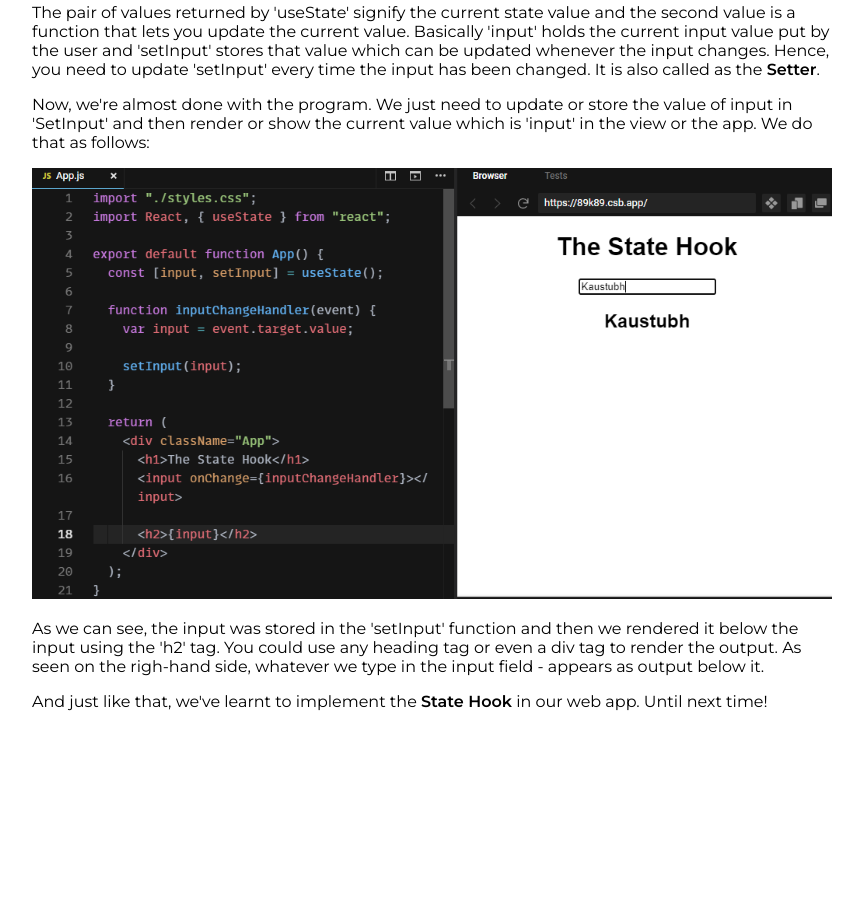
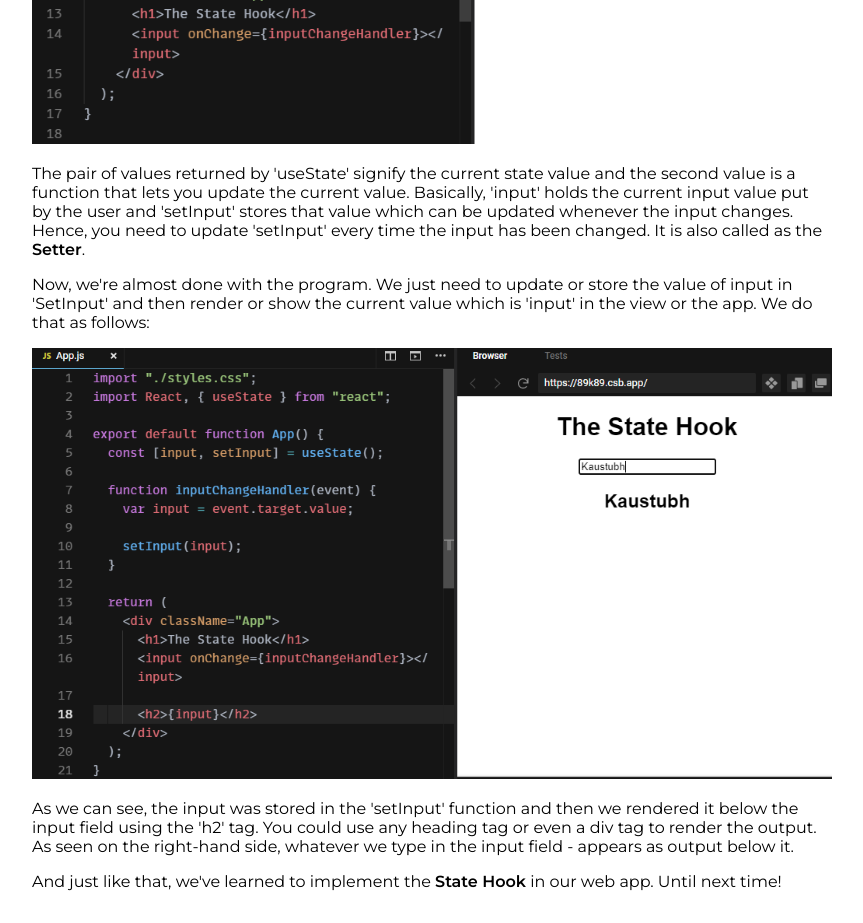
Before and after one commit to KaustubhM1997/blog-use-state, a plain HTML site: page index.html in a window 1280 px wide. Shown: the part 4444-5367 px from the top of the page, without its empty margins (208-1071 px from the left). Before the commit the page ends 5187 px from the top, so only its background shows below. Drawn offline with Linux system fonts and the light colour scheme.

Commit message:
fix: typo

```diff
--- a/index.html
+++ b/index.html
@@ -101,15 +101,15 @@
 
             <img class="img-secondary" src="images/image8.PNG">
 
-            <p>The pair of values returned by 'useState' signify the current state value and the second value is a function that lets you update the current value. Basically 'input' holds the current input value put by the user and 'setInput' stores that value which can be updated whenever the input changes. Hence, you need to update 'setInput' every time the input has been changed. It is also called as the <strong>Setter</strong>.</p>
+            <p>The pair of values returned by 'useState' signify the current state value and the second value is a function that lets you update the current value. Basically, 'input' holds the current input value put by the user and 'setInput' stores that value which can be updated whenever the input changes. Hence, you need to update 'setInput' every time the input has been changed. It is also called as the <strong>Setter</strong>.</p>
 
             <p>Now, we're almost done with the program. We just need to update or store the value of input in 'SetInput' and then render or show the current value which is 'input' in the view or the app. We do that as follows: </p>
 
             <img class="img-secondary" src="images/image9.PNG">
 
-            <p>As we can see, the input was stored in the 'setInput' function and then we rendered it below the input using the 'h2' tag. You could use any heading tag or even a div tag to render the output. As seen on the righ-hand side, whatever we type in the input field - appears as output below it.</p>
+            <p>As we can see, the input was stored in the 'setInput' function and then we rendered it below the input field using the 'h2' tag. You could use any heading tag or even a div tag to render the output. As seen on the right-hand side, whatever we type in the input field - appears as output below it.</p>
 
-            <p>And just like that, we've learnt to implement the <strong>State Hook</strong></strong> in our web app. Until next time!</p>
+            <p>And just like that, we've learned to implement the <strong>State Hook</strong></strong> in our web app. Until next time!</p>
 
     </div>
 
```
Also changed, not shown: images/image2.PNG, images/image7.PNG.
